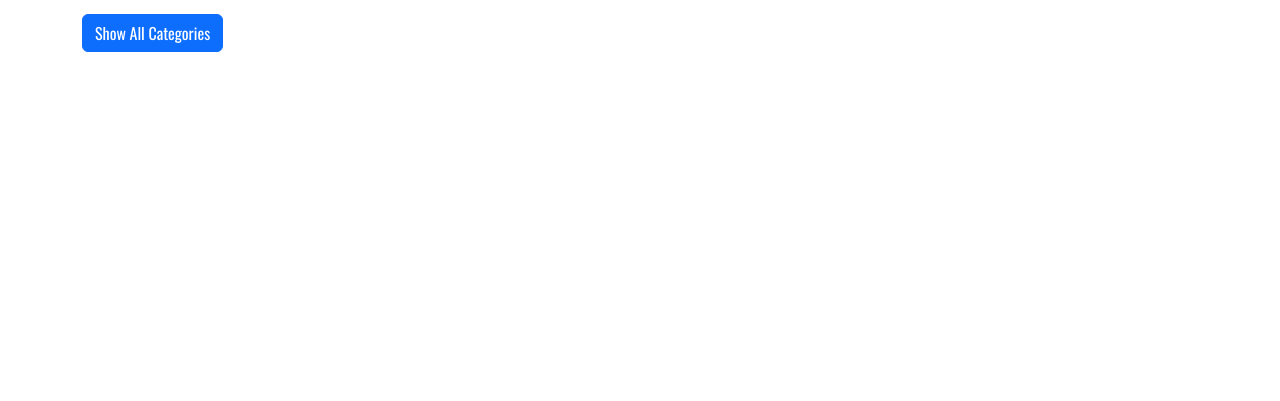
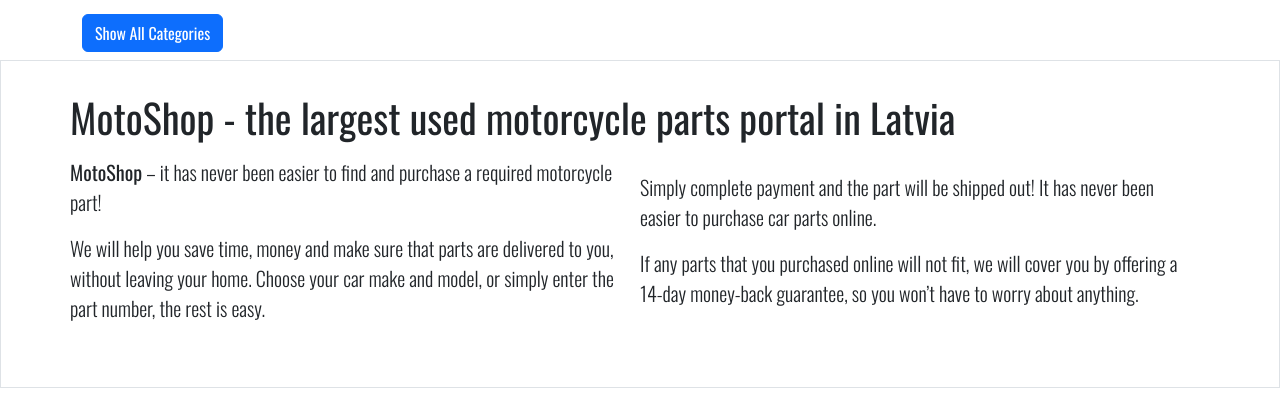
Before and after one commit to looppng/motoshop, a Next.js app: page / in a window 1280 px wide. Shown: the part 2071-2472 px from the top of the page. Before the commit the page ends 2131 px from the top, so only its background shows below. Built offline with nearby package versions, Linux system fonts and the light colour scheme.

Commit message:
tweaks, updated about page

```diff
--- a/src/app/page.js
+++ b/src/app/page.js
@@ -22,7 +22,7 @@
       <Hero />
       <BrandList />
       <PartsList showAll={showAll} handleShowAll={handleShowAll} />
-      {/*<AboutUs />*/}
+      <AboutUs />
       {/*<Footer />*/}
     </main>
   );
--- a/src/components/About/about.js
+++ b/src/components/About/about.js
@@ -2,17 +2,17 @@
 
 const AboutUs = () => {
   return (
-    <section className="border-bottom mb-5 p-0 py-3">
+    <section className="pt-4 pb-5 border border-bottom mb-3 px-3">
       <div className="container">
         <div className="row d-flex justify-content-center align-items-center">
-          <div className="col-12 py-2">
-            <h1>
+          <div className="col-12 py-2 ps-0">
+            <h1 className="fw-normal">
               MotoShop - the largest used motorcycle parts portal in Latvia
             </h1>
           </div>
-          <div className="col-12 col-md-6 justify-content-center">
+          <div className="col-lg-6 col-md-6 col-12 ps-0 fs-5 fw-light">
             <p>
-              MotoShop – it has never been easier to find and purchase a
+              <b>MotoShop</b> – it has never been easier to find and purchase a
               required motorcycle part!
             </p>
             <p>
@@ -21,7 +21,7 @@
               and model, or simply enter the part number, the rest is easy.
             </p>
           </div>
-          <div className="col-12 col-md-6">
+          <div className="col-lg-6 col-md-6 col-12 ps-0 fs-5 fw-light">
             <p>
               Simply complete payment and the part will be shipped out! It has
               never been easier to purchase car parts online.
```
